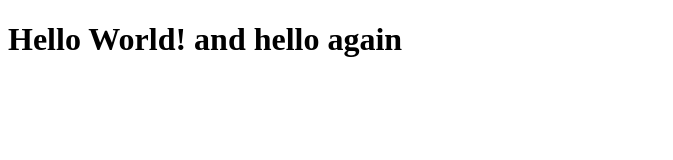
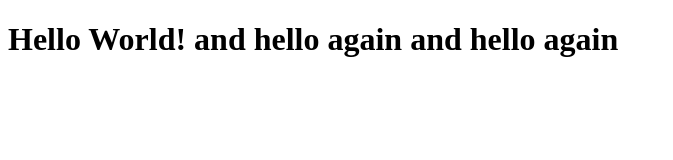
Before and after one commit to Junaid2Ahmad/lecture0, a plain HTML site: page index.html in a window 1280 px wide. Shown: the whole page, without its empty margins (0-673 px from the left). Drawn offline with Linux system fonts and the light colour scheme.

Commit message:
hello agian

```diff
--- a/index.html
+++ b/index.html
@@ -5,7 +5,7 @@
     <title>Document</title>
 </head>
 <body>
-    <h1>Hello World! and hello again</h1>
+    <h1>Hello World! and hello again and hello again</h1>
 
 </body>
 </html>
```
